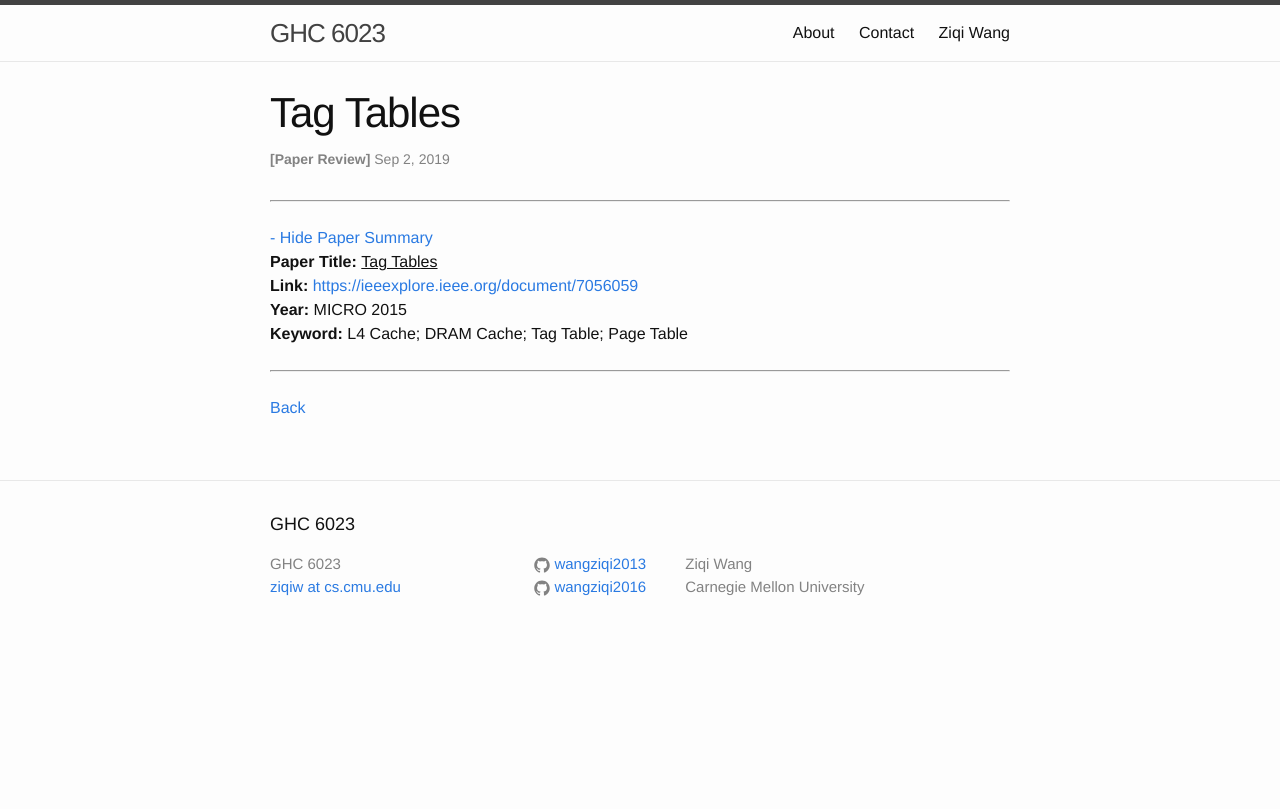
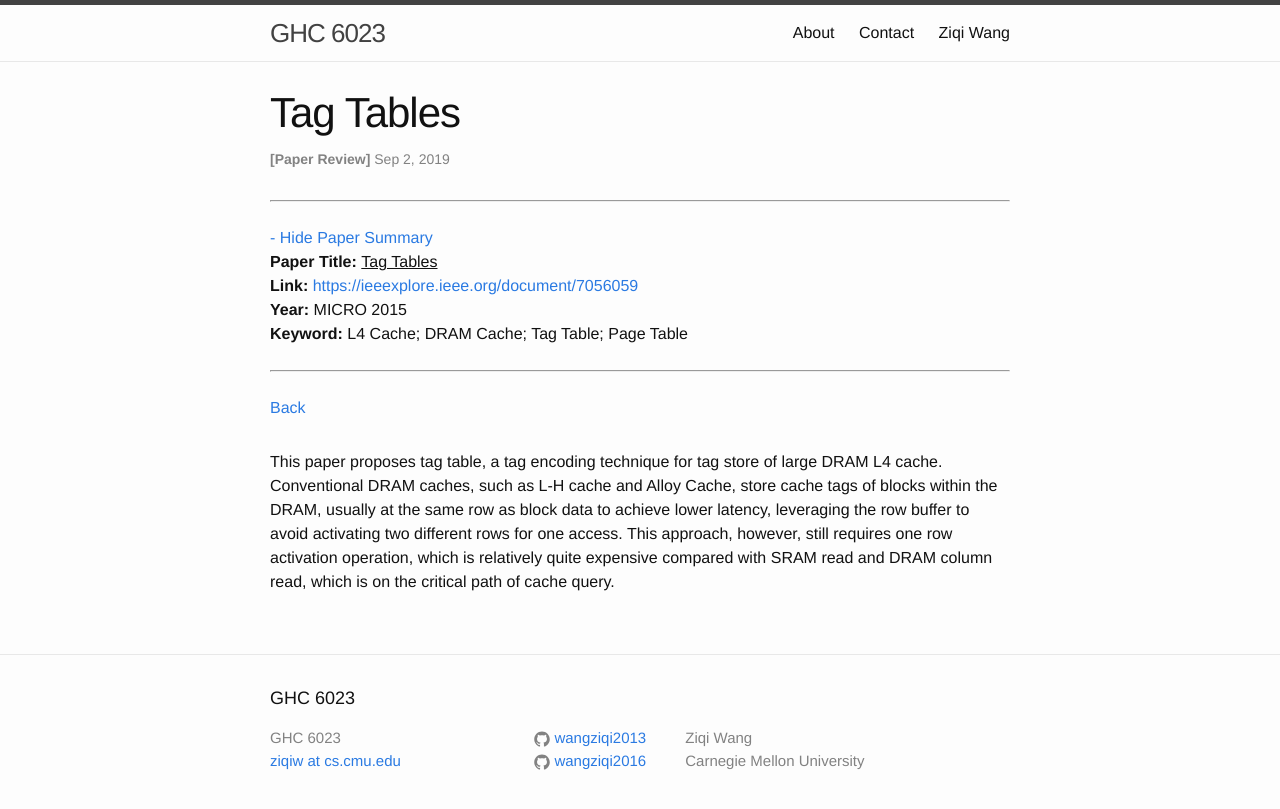
Before and after one commit to wangziqi2013/wangziqi2013.github.io, a Jekyll site: the page built from _posts/2019-09-01-tag-tables.markdown, in a window 1280 px wide. Shown: the top 809 px of the page. Built offline with Jekyll 4.4.1, drawn with Linux system fonts in a browser that asks for light colours.

Commit message:
Adding problem

```diff
--- a/_posts/2019-09-01-tag-tables.markdown
+++ b/_posts/2019-09-01-tag-tables.markdown
@@ -12,3 +12,9 @@ htm_cd:
 htm_cr:
 version_mgmt:
 ---
+
+This paper proposes tag table, a tag encoding technique for tag store of large DRAM L4 cache. Conventional DRAM caches,
+such as L-H cache and Alloy Cache, store cache tags of blocks within the DRAM, usually at the same row as block data to
+achieve lower latency, leveraging the row buffer to avoid activating two different rows for one access. This approach,
+however, still requires one row activation operation, which is relatively quite expensive compared with SRAM read and
+DRAM column read, which is on the critical path of cache query.
```
